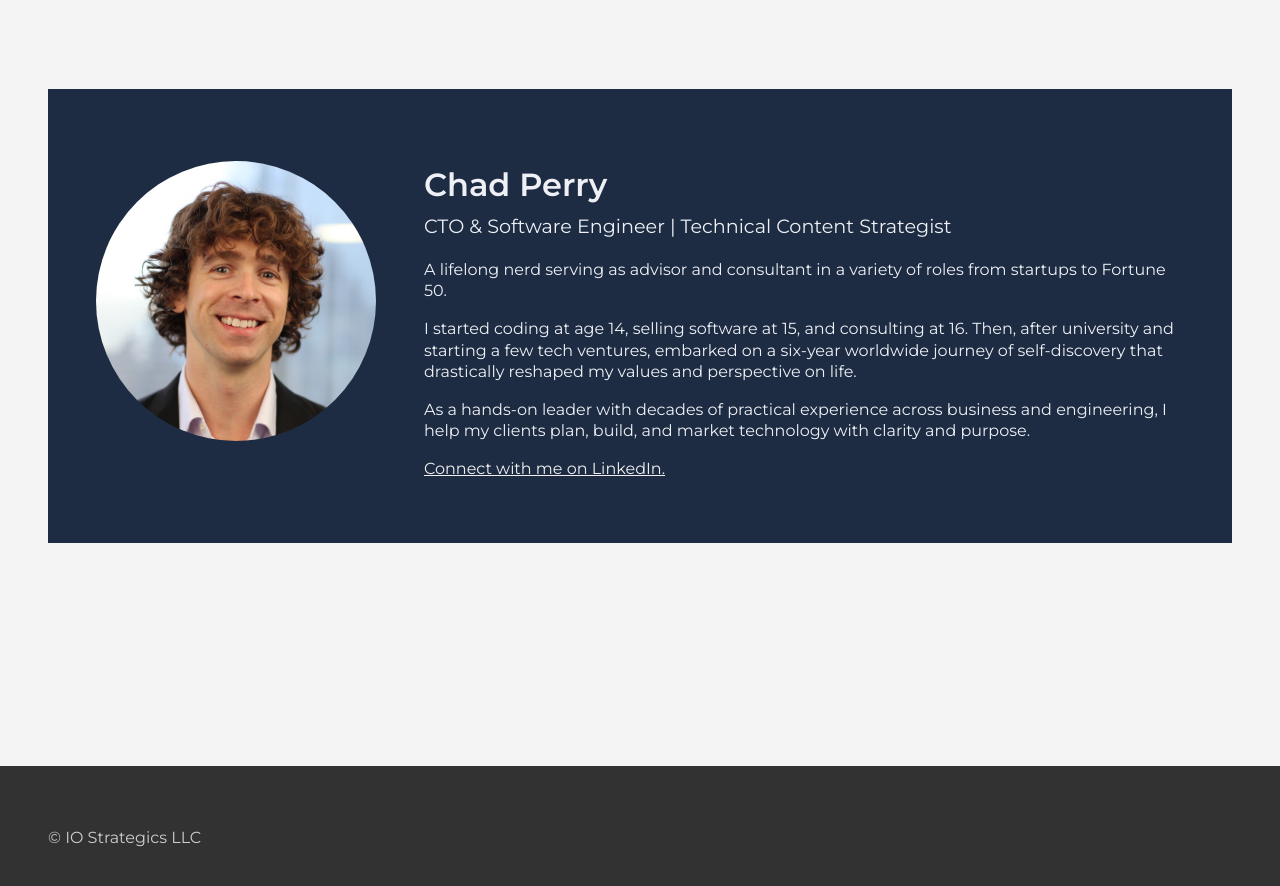
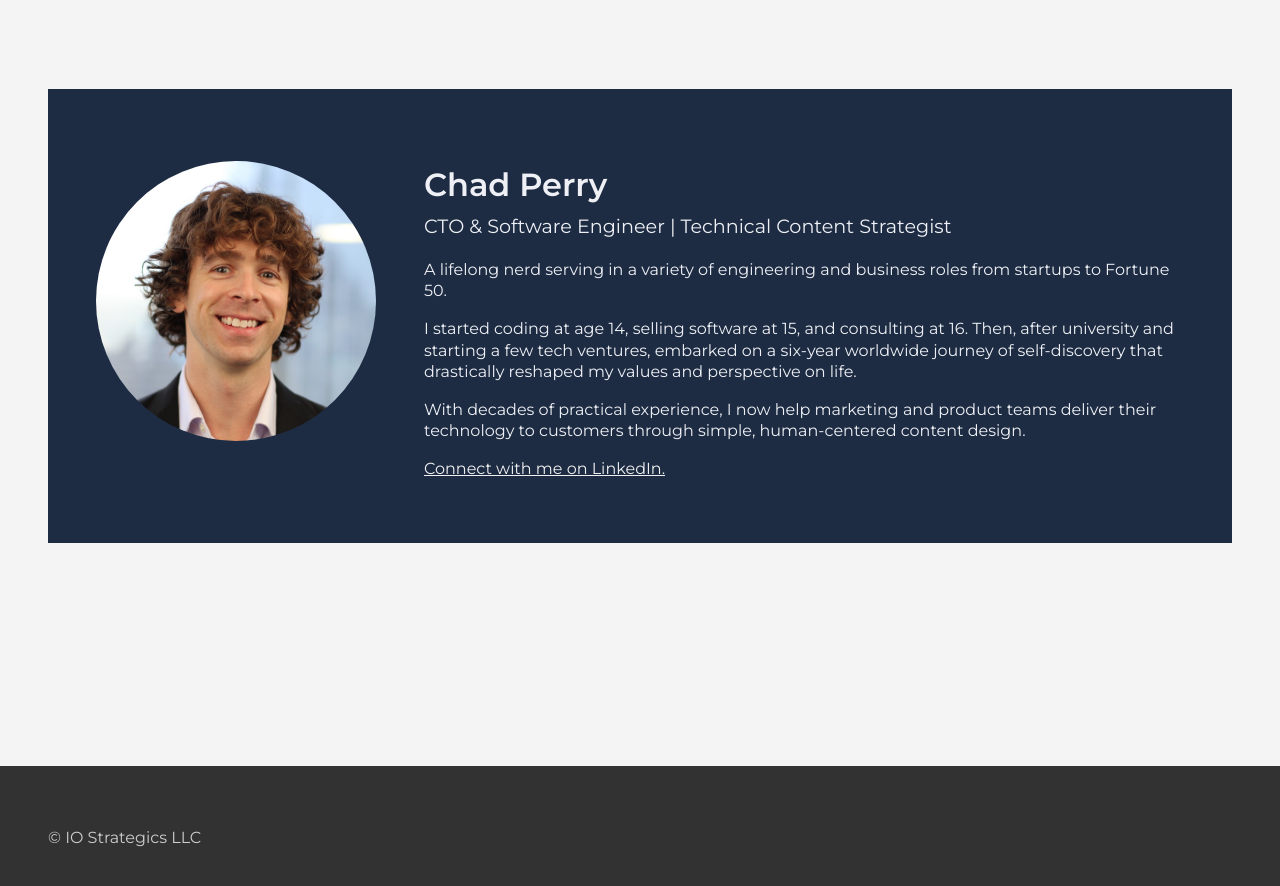
Before and after one commit to iostrategics/www, a Jekyll site: the page built from index.html, in a window 1280 px wide and 900 px high, scrolled down 1034 px. Shown: the top 886 px of the window. Built offline with Jekyll 4.4.1, drawn with Linux system fonts in a browser that asks for light colours; some of the changed text lies outside the part shown.

Commit message:
Update index.html

```diff
--- a/index.html
+++ b/index.html
@@ -25,7 +25,7 @@ layout: main-page
 				Tech, Strategy, Communications
 			</h1>
 			<p class="tagline font-heading-lite">
-				Innovation for modern brands.
+				Human-centric content... for a machine-driven world.
 			</p>
 		</section>
 		<div class="page-home__scroller">
@@ -90,14 +90,14 @@ layout: main-page
 			<div class="page-about__bio">
 				<h2 class="title">Chad Perry</h2>
 				<p class="subtitle">CTO &amp; Software Engineer | Technical Content Strategist</p>
-				<p>A lifelong nerd serving as advisor and consultant in a variety of roles from startups to Fortune
+				<p>A lifelong nerd serving in a variety of engineering and business roles from startups to Fortune
 					50.</p>
 				<p>
 					I started coding at age 14, selling software at 15, and consulting at 16. Then, after university
 					and starting a few tech ventures, embarked on a six-year worldwide journey of self-discovery that
 					drastically reshaped my values and perspective on life.</p>
-				<p>As a hands-on leader with decades of practical experience across business and engineering, I help my
-					clients plan, build, and market technology with clarity and purpose.</p>
+				<p>With decades of practical experience, I now help marketing and product teams deliver their technology
+					to customers through simple, human-centered content design.</p>
 				<p><a href="https://www.linkedin.com/in/perryonfire/" target="_blank">
 						Connect with me on LinkedIn.</a></p>
 			</div>
```
